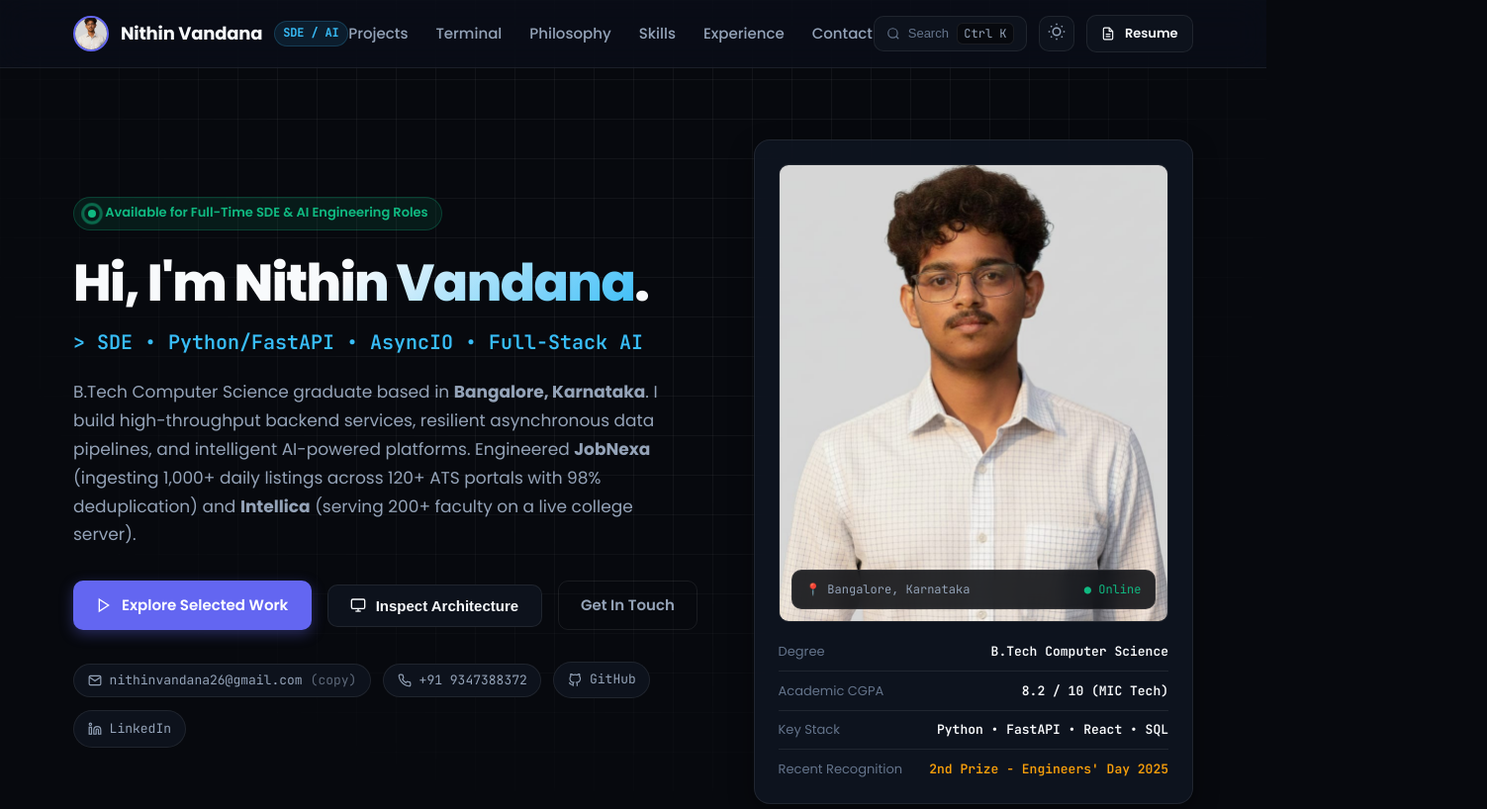
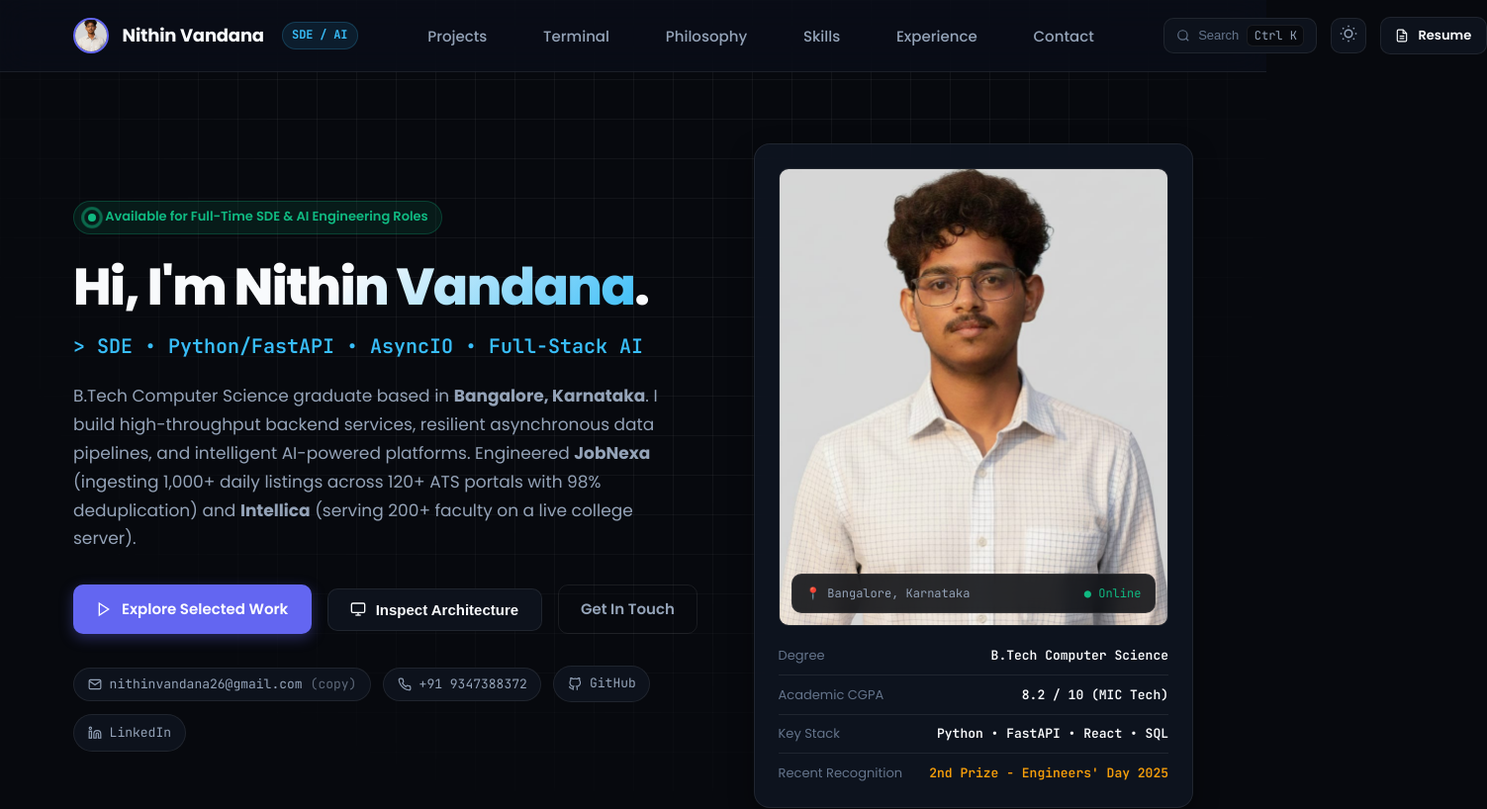
Before and after one commit to Nithin560/portifolio, a plain HTML site: page index.html in a window 1280 px wide. Shown: the top 818 px of the page at 99% size, 1503 px wide, since content can reach past the window. Drawn offline with Linux system fonts and the light colour scheme.

Commit message:
style: increase navbar gaps, margins, and breathing room

```diff
--- a/styles.css
+++ b/styles.css
@@ -156,16 +156,19 @@ code, pre, .mono {
   display: flex;
   align-items: center;
   justify-content: space-between;
-  height: 4.25rem;
+  gap: 2rem;
+  height: 4.5rem;
 }
 
 .brand-link {
   display: flex;
   align-items: center;
-  gap: 0.75rem;
+  gap: 0.85rem;
   font-weight: 700;
   font-size: 1.125rem;
   letter-spacing: -0.01em;
+  flex-shrink: 0;
+  margin-right: 1.75rem;
 }
 
 .brand-avatar {
@@ -181,15 +184,23 @@ code, pre, .mono {
   font-size: 0.75rem;
   color: var(--accent-cyan);
   background: rgba(56, 189, 248, 0.1);
-  padding: 0.15rem 0.5rem;
+  padding: 0.2rem 0.6rem;
   border-radius: var(--radius-full);
   border: 1px solid rgba(56, 189, 248, 0.2);
+  margin-left: 0.25rem;
+}
+
+nav {
+  display: flex;
+  align-items: center;
+  justify-content: center;
+  flex: 1;
 }
 
 .nav-menu {
   display: flex;
   align-items: center;
-  gap: 1.75rem;
+  gap: 2.25rem;
   list-style: none;
 }
 
@@ -198,32 +209,39 @@ code, pre, .mono {
   font-weight: 500;
   color: var(--text-secondary);
   position: relative;
-  padding: 0.25rem 0;
+  padding: 0.35rem 0.65rem;
+  border-radius: var(--radius-sm);
+  transition: all var(--transition-fast);
+  white-space: nowrap;
 }
 
 .nav-link:hover, .nav-link.active {
   color: var(--text-primary);
+  background: rgba(255, 255, 255, 0.05);
 }
 
 .nav-link::after {
   content: "";
   position: absolute;
   bottom: -2px;
-  left: 0;
-  width: 0;
+  left: 0.65rem;
+  right: 0.65rem;
   height: 2px;
   background: var(--accent-indigo);
-  transition: width var(--transition-fast);
+  transform: scaleX(0);
+  transition: transform var(--transition-fast);
 }
 
 .nav-link:hover::after, .nav-link.active::after {
-  width: 100%;
+  transform: scaleX(1);
 }
 
 .nav-actions {
   display: flex;
   align-items: center;
-  gap: 0.75rem;
+  gap: 0.85rem;
+  flex-shrink: 0;
+  margin-left: 1.75rem;
 }
 
 /* Quick Action Buttons */
@@ -1516,6 +1534,24 @@ code, pre, .mono {
    Responsive Breakpoints
    ========================================================================== */
 
+@media (max-width: 1120px) {
+  .nav-container {
+    gap: 1.25rem;
+  }
+  .brand-link {
+    margin-right: 0.75rem;
+  }
+  .nav-actions {
+    margin-left: 0.75rem;
+  }
+  .nav-menu {
+    gap: 1.25rem;
+  }
+  .brand-tag {
+    display: none;
+  }
+}
+
 @media (max-width: 1024px) {
   .hero-grid {
     grid-template-columns: 1fr;
```
